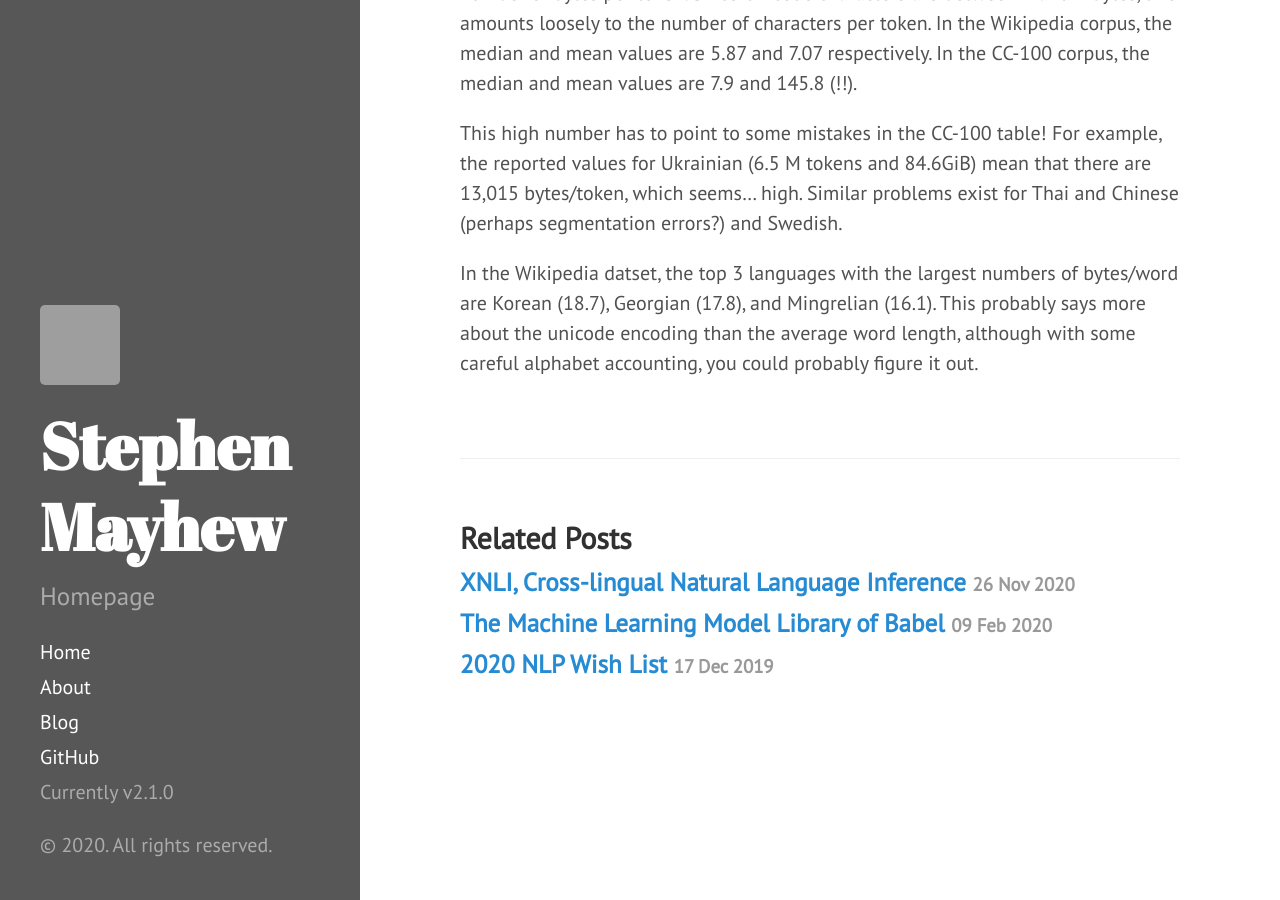
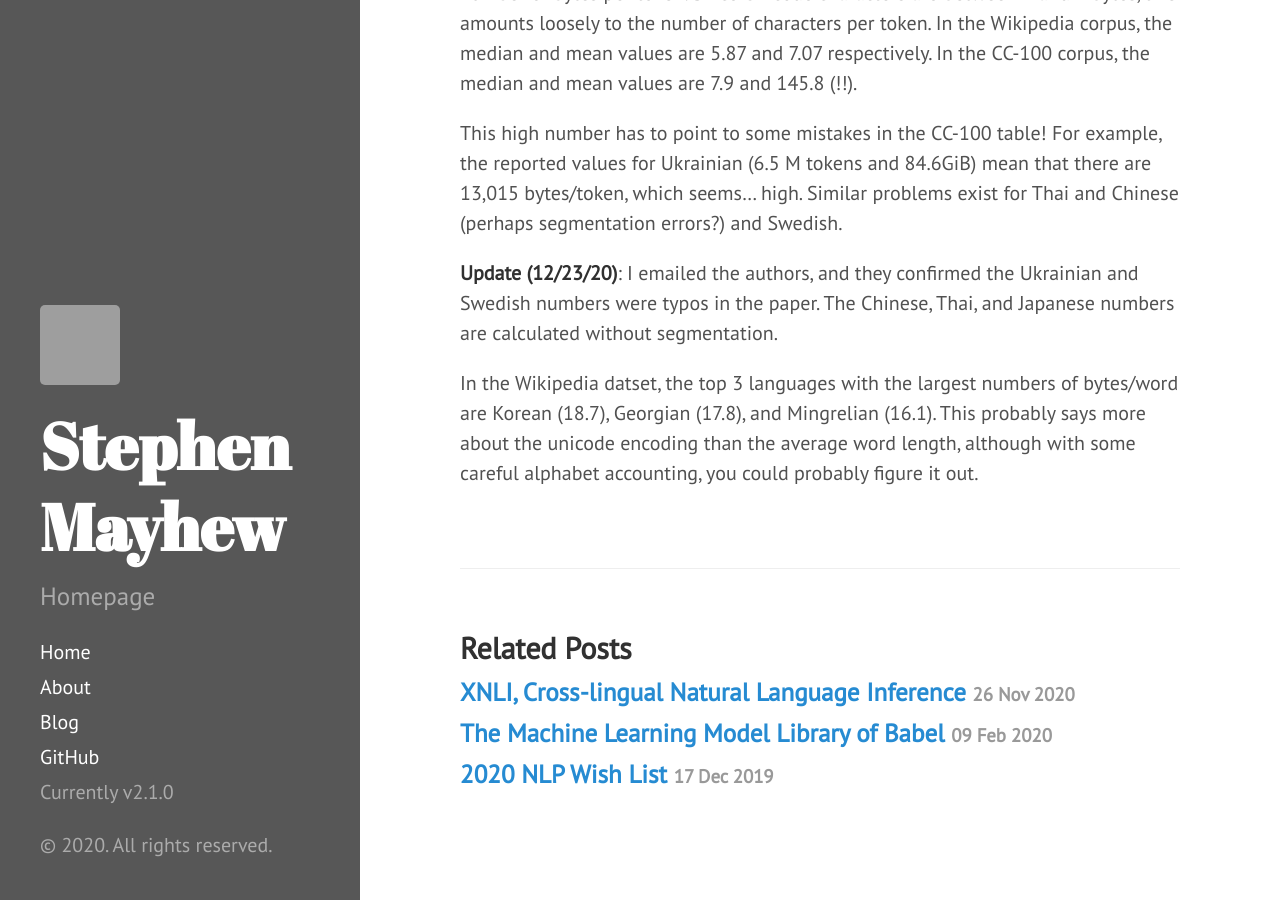
Before and after one commit to mayhewsw/mayhewsw.github.io, a Jekyll site: the page built from _posts/2020-12-20-multilingual-data-stats.md, in a window 1280 px wide and 900 px high, scrolled down 842 px. Built offline with Jekyll 4.4.1, drawn with Linux system fonts in a browser that asks for light colours; comment, search, counter and statistics services are not loaded; grey boxes are pictures that could not be loaded.

Commit message:
Update data stats post

```diff
--- a/_posts/2020-12-20-multilingual-data-stats.md
+++ b/_posts/2020-12-20-multilingual-data-stats.md
@@ -19,4 +19,6 @@ Not all datasets report the file size. To get a rule of thumb for uncompressed d
 
 This high number has to point to some mistakes in the CC-100 table! For example, the reported values for Ukrainian (6.5 M tokens and 84.6GiB) mean that there are 13,015 bytes/token, which seems... high. Similar problems exist for Thai and Chinese (perhaps segmentation errors?) and Swedish.
 
+**Update (12/23/20)**: I emailed the authors, and they confirmed the Ukrainian and Swedish numbers were typos in the paper. The Chinese, Thai, and Japanese numbers are calculated without segmentation.
+
 In the Wikipedia datset, the top 3 languages with the largest numbers of bytes/word are Korean (18.7), Georgian (17.8), and Mingrelian (16.1). This probably says more about the unicode encoding than the average word length, although with some careful alphabet accounting, you could probably figure it out.
```
